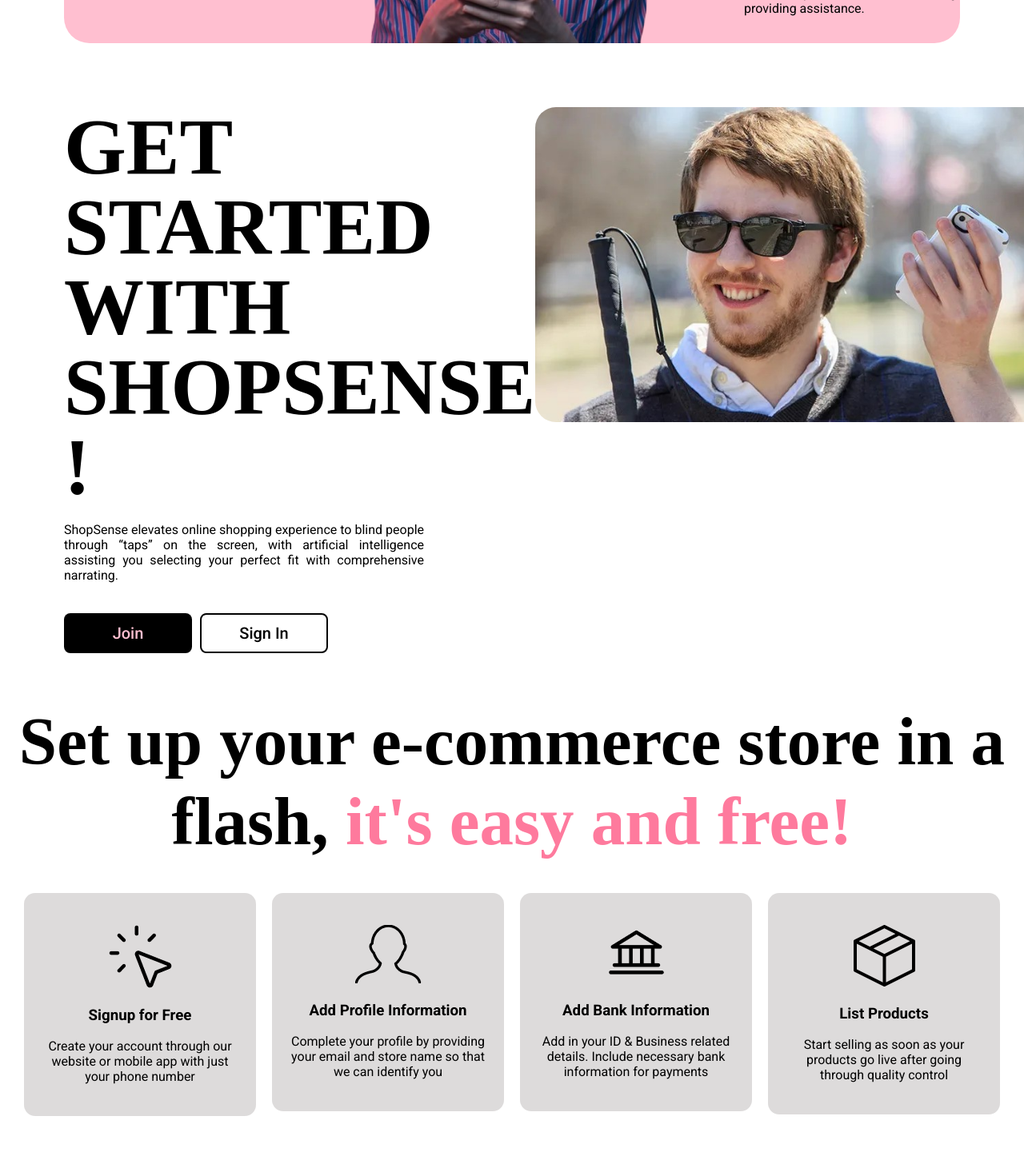
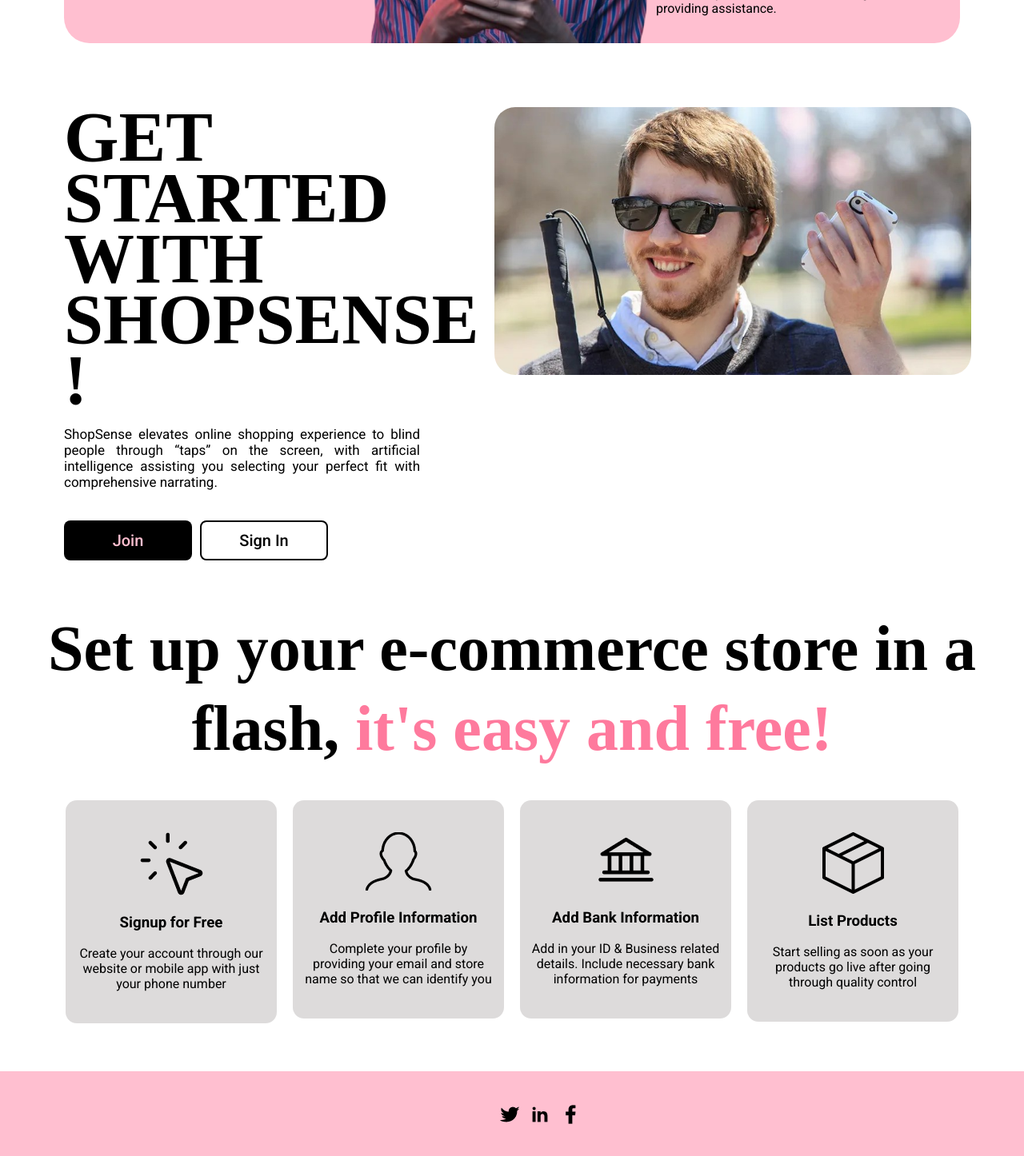
Before and after one commit to disara7/ShopSense-Web, a React (Create React App) app in the folder shopsense_seller/: page / in a window 1280 px wide. Shown: the part 560-2006 px from the top of the page at 80% size. Built offline with nearby package versions, Linux system fonts and the light colour scheme; a web font is replaced by a local one.

Commit message:
Admin Product Add page completed

```diff
--- a/shopsense_seller/src/AdminSide/AdminPages/AdminDashboard/Edit/AdminEdit.jsx
+++ b/shopsense_seller/src/AdminSide/AdminPages/AdminDashboard/Edit/AdminEdit.jsx
@@ -13,12 +13,12 @@
 import PopupScreen from "../../../../Components/Popup/Popup";
 import TableComponentProduct from "../../../adminComponents/tableComponentProduct/tableComponentProduct";
 import EditProduct from "../../../../Pages/EditProduct/EditProduct";
-
+import SignUpNavBar from "../../../../Components/SignUpNavBar/SignUpNavBar";
 const AdminEdit = () => {
   return (
     <div className="dashboard-wrapper">
       <div className="TopMenuAdmin">
-        <FormNavBar />
+        <SignUpNavBar />
       </div>
 
       <div className="dashboard-container">
--- a/shopsense_seller/src/AdminSide/AdminPages/AdminDashboard/Orders/AdminOrders.jsx
+++ b/shopsense_seller/src/AdminSide/AdminPages/AdminDashboard/Orders/AdminOrders.jsx
@@ -11,12 +11,13 @@
 import { Bt } from "react-flags-select";
 import TableComponentOrder from "../../../adminComponents/tableComponentOrder/tableComponentOrder";
 import PopupScreen from "../../../../Components/Popup/Popup";
+import SignUpNavBar from "../../../../Components/SignUpNavBar/SignUpNavBar";
 
 const AdminOrder = () => {
   return (
     <div className="dashboard-wrapper">
       <div className="TopMenuAdmin">
-        <FormNavBar />
+        <SignUpNavBar />
       </div>
 
       <div className="dashboard-container">
--- a/shopsense_seller/src/AdminSide/AdminPages/AdminDashboard/Products/AdminProduct.jsx
+++ b/shopsense_seller/src/AdminSide/AdminPages/AdminDashboard/Products/AdminProduct.jsx
@@ -12,12 +12,14 @@
 import TableComponentOrder from "../../../adminComponents/tableComponentOrder/tableComponentOrder";
 import PopupScreen from "../../../../Components/Popup/Popup";
 import TableComponentProduct from "../../../adminComponents/tableComponentProduct/tableComponentProduct";
+import SignUpNavBar from "../../../../Components/SignUpNavBar/SignUpNavBar";
+import { Link } from "react-router-dom";
 
 const AdminProduct = () => {
   return (
     <div className="dashboard-wrapper">
       <div className="TopMenuAdmin">
-        <FormNavBar />
+        <SignUpNavBar />
       </div>
 
       <div className="dashboard-container">
@@ -32,6 +34,12 @@
             <div className="OrderButtonHolder">
               <div className="rt-txt">
                 <span className="rt-txt1">Product Details</span>
+                {"   "}
+                <Link to="/ProductAdd1">
+                  <button>
+                    <b>+ Add</b>
+                  </button>
+                </Link>
               </div>
             </div>
             <div className="top-products">
--- a/shopsense_seller/src/AdminSide/AdminPages/Dashboard/AdminDashboard.jsx
+++ b/shopsense_seller/src/AdminSide/AdminPages/Dashboard/AdminDashboard.jsx
@@ -8,12 +8,13 @@
 import DescriptionOutlinedIcon from "@mui/icons-material/DescriptionOutlined";
 import SellOutlinedIcon from "@mui/icons-material/SellOutlined";
 import PersonAddOutlinedIcon from "@mui/icons-material/PersonAddOutlined";
+import SignUpNavBar from "../../../Components/SignUpNavBar/SignUpNavBar";
 
 const AdminDashboard = () => {
   return (
     <div className="dashboard-wrapper">
       <div className="TopMenuAdmin">
-        <FormNavBar />
+        <SignUpNavBar />
       </div>
 
       <div className="dashboard-container">
--- a/shopsense_seller/src/AdminSide/adminComponents/sideNavbar/SideNav.jsx
+++ b/shopsense_seller/src/AdminSide/adminComponents/sideNavbar/SideNav.jsx
@@ -44,10 +44,12 @@
           <SettingsOutlinedIcon sx={{ color: "black" }} />
           <span className="list-text">Withdraw</span>
         </li>
-        <li className="signout">
-          <LogoutOutlinedIcon style={{ color: "black" }} />
-          <span className="list-text">Sign Out</span>
-        </li>
+        <Link to="/" className="CustomLink">
+          <li className="signout">
+            <LogoutOutlinedIcon style={{ color: "black" }} />
+            <span className="list-text">Sign Out</span>
+          </li>{" "}
+        </Link>
       </ul>
     </div>
   );
--- a/shopsense_seller/src/Components/Card/card.css
+++ b/shopsense_seller/src/Components/Card/card.css
@@ -1,9 +1,9 @@
 .card {
-  width: 250px;
+  width: 242px;
   left: 66px;
   padding: 40px;
-  padding-left: 20px;
-  padding-right: 20px;
+  padding-left: 11px;
+  padding-right: 11px;
   background: #d8d6d6de;
   border-radius: 14px;
   text-align: center;
--- a/shopsense_seller/src/Components/Hero/hero.css
+++ b/shopsense_seller/src/Components/Hero/hero.css
@@ -32,13 +32,12 @@
 .content2 {
   position: absolute;
   left: 0;
-  margin-left: 930px;
+  margin-left: 820px;
   top: 450px;
   width: 300px;
 }
 
 .content2 p {
-  text-justify: inter-word;
   text-align: justify;
 }
 
--- a/shopsense_seller/src/Components/Join_section/join.css
+++ b/shopsense_seller/src/Components/Join_section/join.css
@@ -1,13 +1,8 @@
 .Header_text {
   font-family: "Reforma Grotesk Medium W08 Rg";
-  font-size: 100px;
-  line-height: 100px;
+  font-size: 88px;
+  line-height: 76px;
   font-weight: bolder;
-}
-
-.Join_img {
-  width: 400px;
-  height: auto;
 }
 
 .Join_section {
@@ -20,9 +15,10 @@
 }
 
 .text_box {
-  width: 450px;
+  width: 445px;
   text-justify: inter-word;
   text-align: justify;
+  font-size: 17px;
 }
 
 .content_section {
@@ -68,16 +64,16 @@
 }
 
 .Join_img {
-  width: 700px;
+  width: 596px;
   height: auto;
-
+  margin-left: 20px;
   border-radius: 26px;
 }
 
 .Card_header,
 .Highlight {
   font-family: "Reforma Grotesk Medium W08 Rg";
-  font-size: 85px;
+  font-size: 80px;
   line-height: 100px;
   font-weight: bolder;
   text-align: center;
--- a/shopsense_seller/src/Pages/EditProduct/EditProduct.jsx
+++ b/shopsense_seller/src/Pages/EditProduct/EditProduct.jsx
@@ -74,10 +74,6 @@
           </div>
 
           <div class="input__box">
-            <span class="details">Size</span>
-            <SizeDropdown />
-          </div>
-          <div class="input__box">
             <span class="details">Brand</span>
             <div className="EditBoxHolder">
               <input type="text" placeholder="Embark" required readOnly></input>
@@ -85,10 +81,6 @@
                 <button className="editbtn2">✎</button>
               </div>
             </div>
-          </div>
-          <div class="input__box">
-            <span class="details">Fit</span>
-            <FitDropdown />
           </div>
 
           <div class="input__box">
--- a/shopsense_seller/src/Pages/Home/Home.css
+++ b/shopsense_seller/src/Pages/Home/Home.css
@@ -2,4 +2,6 @@
   display: flex;
   justify-content: center;
   margin: 0%;
+  margin-left: 40px;
+  margin-right: 40px;
 }
```
